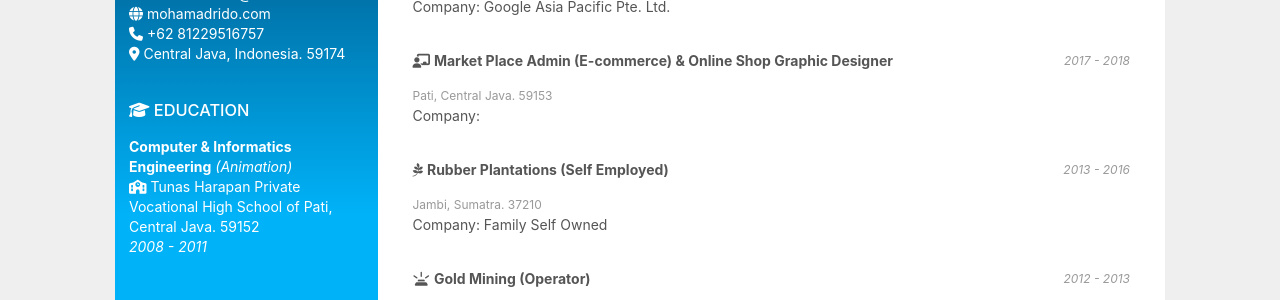
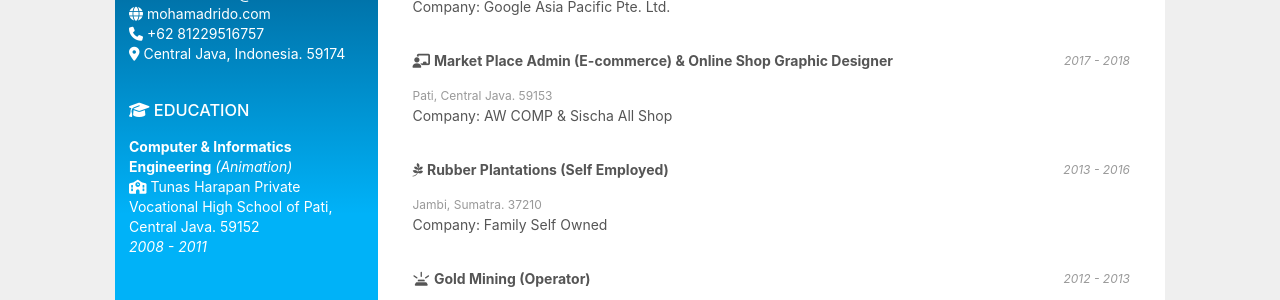
Before and after one commit to mohamadrido/about, a Jekyll site: the page built from index.html, in a window 1280 px wide. Shown: the part 440-740 px from the top of the page. Built offline with Jekyll 4.4.1, drawn with Linux system fonts in a browser that asks for light colours; nearby versions of some CDN libraries.

Commit message:
Update index.html

```diff
--- a/index.html
+++ b/index.html
@@ -63,7 +63,7 @@ layout: default
     <i>2017 - 2018</i>
     </div>
     <p><span class="span">Pati, Central Java. 59153</span><br/>
-    Company: <span class="b-m" title="AW COMP & Sischa All Shop" rel="nofollow"></span></p>
+    Company: <span class="s-p" title="AW COMP & Sischa All Shop" rel="nofollow"></span></p>
     <br/>
     <i class="fa-brands fa-pagelines"></i> <b>Rubber Plantations (Self Employed)</b>
     <div class="container-right">
```
